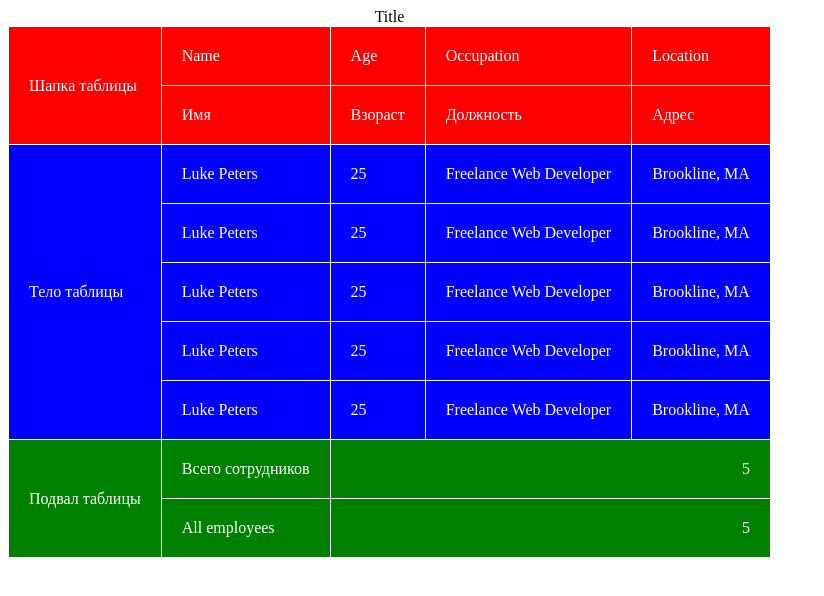
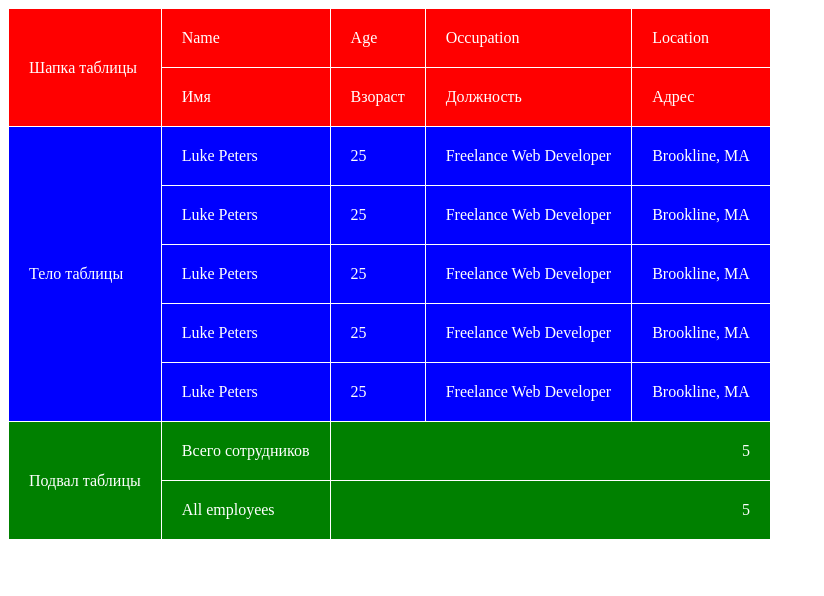
Before and after one commit to Qwazik/dtest, a plain HTML site: page index.html in a window 1280 px wide. Shown: the whole page, without its empty margins (0-824 px from the left). Drawn offline with Linux system fonts and the light colour scheme.

Commit message:
изменил файл

```diff
--- a/index.html
+++ b/index.html
@@ -9,7 +9,6 @@
 </head>
 <body>
     <table class="rez" border="1">
-        <caption>Title</caption>
         <thead class="kr">
             <tr>
                 <td rowspan="2">Шапка таблицы</td>
```
